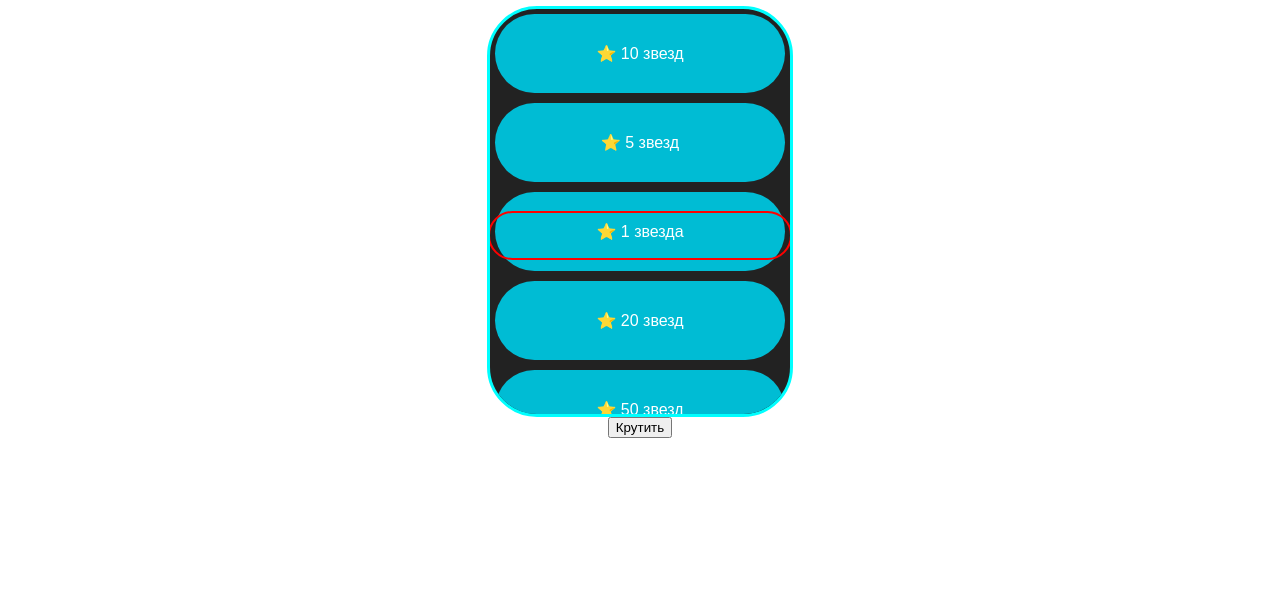
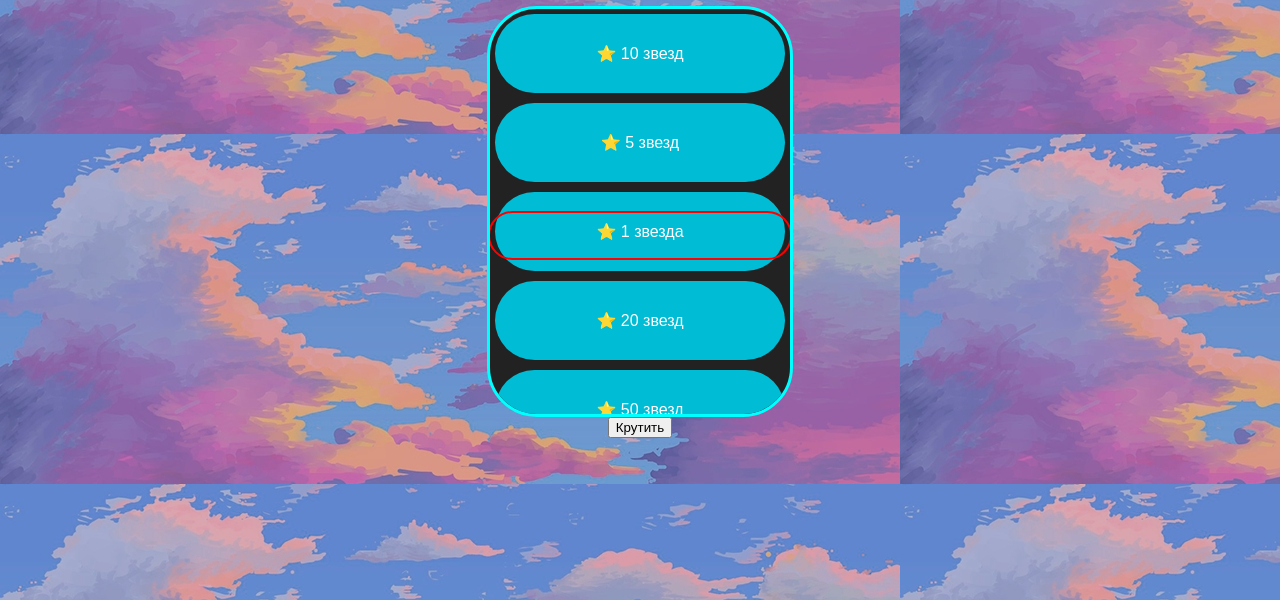
Before and after one commit to Tuychiev2005/tuychiev2006f.github.io, a plain HTML site: page index.html in a window 1280 px wide. Shown: the part 216-816 px from the top of the page. Drawn offline with Linux system fonts and the light colour scheme.

Commit message:
Update index.html

```diff
--- a/index.html
+++ b/index.html
@@ -12,7 +12,7 @@
             justify-content: center;
             height: 100vh;
             background: radial-gradient(circle, #1a1a2e, #16213e, #0f3460);
-            background-image: url('photo.png');
+            background-image: url('IMG_20240726_125721_432.jpg');
             color: white;
             font-family: Arial, sans-serif;
         }
```
